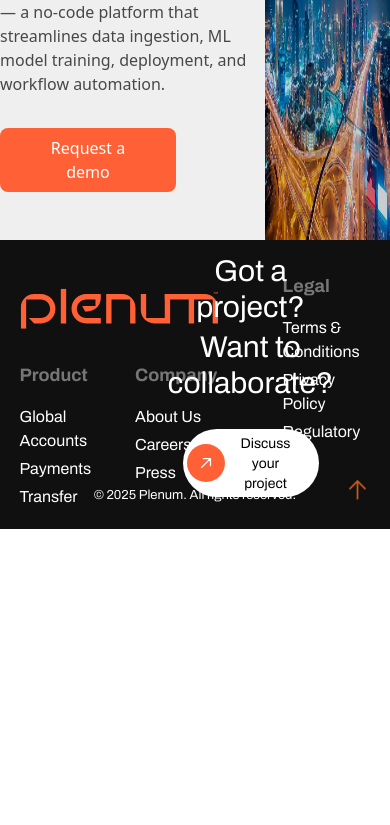
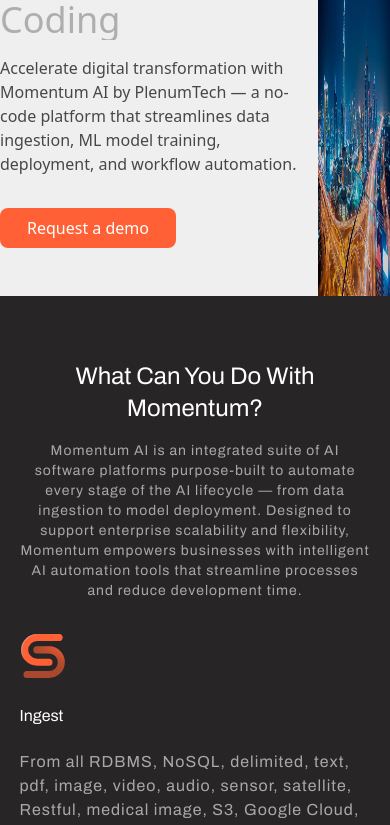
Before and after one commit to developers-xntric/Plenum, a Next.js app: page /product/momentum-ai in a window 390 px wide. Shown: the part 1156-1981 px from the top of the page. Before the commit the page ends 1685 px from the top, so only its background shows below. Built offline with nearby package versions, Linux system fonts and the light colour scheme; grey boxes are pictures that could not be loaded.

Commit message:
momentum product page done except 1 section

```diff
--- a/src/app/(screens)/product/momentum-ai/page.jsx
+++ b/src/app/(screens)/product/momentum-ai/page.jsx
@@ -1,11 +1,41 @@
+import BrandSlider from "@/components/common/brand-slider"
 import AISolutions from "@/components/product/AI-solutions"
 import MomentumAIHero from "@/components/product/momentum-ai/hero"
+import StartSmallWithAI from "@/components/product/start-small-with-AI"
+import MicrosoftDynamic from "@/components/service/microsoft/microsoft-dynamic"
+import PinkSection from "@/components/service/pink-section"
+import ServiceContact from "@/components/service/service-contact"
+import { service_brand_icons } from "@/data/brand-slider-icons-data"
+import { momentumaiservices } from "@/data/momentum-ai-service"
 
 const MomentumAI = () => {
     return (
         <div>
             <MomentumAIHero />
-            <AISolutions/>
+            <div className="2xl:max-w-[1440px] mx-auto w-[93%] xl:w-[90%] 2xl:w-[90%] py-10">
+
+                <BrandSlider brand_icons={service_brand_icons} text={"Trusted by world's most exciting brands"} />
+
+            </div>
+            <AISolutions />
+            <MicrosoftDynamic heading1='What Can You Do With Momentum?' heading2='' para='Momentum AI is an integrated suite of AI software platforms purpose-built to automate every stage of the AI lifecycle — from data ingestion to model deployment. Designed to support enterprise scalability and flexibility, Momentum empowers businesses with intelligent AI automation tools that streamline processes and reduce development time.' services={momentumaiservices}
+                className='flex flex-col item-ce'
+                bgColor='black'
+                paraClass={'lg:max-w-[90%] xl:max-w-[80%] 2xl:max-w-[70%]'}
+                gridcol='md:grid-cols-2 lg:grid-cols-4'
+            />
+            <StartSmallWithAI />
+            <div className='py-16'>
+                <PinkSection
+                    heading={"Ready To Supercharge Your AI Workflow?"}
+                    text={"Ready to explore the power of AI? Contact us 24×7 to schedule a one-on-one consultation and see how Momentum AI can elevate your AI workflow management and automation journey."}
+                    show_button={true}
+                    className="xl:h-[340px]"
+                    isVideo={true}
+                />
+            </div>
+            <ServiceContact />
+
         </div>
     )
 }
--- a/src/components/product/AI-solutions.jsx
+++ b/src/components/product/AI-solutions.jsx
@@ -6,19 +6,19 @@ export default function AISolutions() {
             <div className={` `}>
                 <div className={`flex 2xl:items-center justify-between`}>
                     <div className='space-y-7'>
-                        <div className="2xl:max-w-[1440px] lg:w-[82%] xl:w-[85%] 2xl:w-[60%] mx-auto flex flex-col py-12">
+                        <div className="2xl:max-w-[1440px] lg:w-[82%] xl:w-[65%] 2xl:w-[50%] mx-auto flex flex-col py-12">
 
                             <div className='relative flex items-center justify-start'>
-                                <h2 className='text-[36px] text-secondary font-medium home-section-headings leading-10 lg:max-w-[70%] xl:max-w-[70%]   '>Create Comprehensive
+                                <h2 className='text-[36px] text-secondary font-medium home-section-headings leading-10 lg:max-w-[80%] xl:max-w-[90%] 2xl:max-w-[90%]   '>Create Comprehensive
                                     AI Solutions Without Coding</h2>
                             </div>
-                            <p className='text-secondary font-["Archivo"] lg:max-w-[80%] xl:max-w-[62%] 2xl:max-w-[68%] my-4 opacity-75'>Accelerate digital transformation with Momentum AI by PlenumTech — a no-code platform that streamlines data ingestion, ML model training, deployment, and workflow automation.</p>
+                            <p className='text-secondary font-["Archivo"] lg:max-w-[85%] xl:max-w-[99%] 2xl:max-w-[90%] my-4 opacity-75'>Accelerate digital transformation with Momentum AI by PlenumTech — a no-code platform that streamlines data ingestion, ML model training, deployment, and workflow automation.</p>
 
-                            <button className='font-["Archivo"] mt-4 w-44 cursor-pointer bg-primary rounded-[8px] xl:px-8 px-8 xl:py-3 py-2 text-white font-primary xl:text-[15px] '  >Request a demo</button>
+                            <button className='font-["Archivo"] mt-4 w-44 cursor-pointer bg-primary rounded-[8px] xl:px-8 px-4 xl:py-3 py-2 text-white font-primary xl:text-[15px] '  >Request a demo</button>
                         </div>
 
                     </div>
-                    <div className=' flex justify-center items-center '>
+                    <div className=' flex justify-center items-center w-[80%] 2xl:w-[50%] '>
                         <Image src={"/images/product-momentum-ai/AI-solutions.webp"} alt='img' width={1000} height={1000} className='w-full h-full' />
                     </div>
                 </div>
--- /dev/null
+++ b/src/components/product/start-small-with-AI.jsx
@@ -0,0 +1,31 @@
+import Image from "next/image"
+
+export default function StartSmallWithAI() {
+    return (
+        <section className=" py-12">
+            <div className="2xl:max-w-[1440px] mx-auto w-[90%]">
+                <div className="text-center mb-8">
+                    <h2 className="text-[50px] leading-[50px] mx-auto max-w-[55%] xl:max-w-[45%] 2xl:max-w-[50%] font-['Archivo'] text-secondary font-medium home-section-headings mb-6">Start Small and Scale Big
+                        with Momentum AI</h2>
+
+                    <p className="max-w-[80%] xl:max-w-[65%] 2xl:max-w-[55%] mx-auto text-secondary font-['Archivo'] opacity-75">
+                        Momentum AI is a powerful cluster technology designed to grow with your business. As your data volume and processing demands increase, Momentum scales effortlessly—offering unmatched flexibility and performance. It supports deployment across leading cloud platforms like Amazon AWS, Google Cloud, IBM Bluemix/Cloud, and Microsoft Azure, as well as on-premises in private clouds or data centers.
+                    </p>
+
+                </div>
+
+                <div className="bg-black overflow-hidden shadow-xl max-w-[85%] mx-auto">
+                    <div className="relative w-full" style={{ height: "610px" }}>
+                        <Image
+                            src="/service/OCF/OCF_ERP.svg"
+                            alt="Oracle Fusion Cloud ERP Dashboard"
+                            fill
+                            className="object-contain"
+                            priority
+                        />
+                    </div>
+                </div>
+            </div>
+        </section>
+    )
+}
--- a/src/components/service/microsoft/microsoft-dynamic.jsx
+++ b/src/components/service/microsoft/microsoft-dynamic.jsx
@@ -1,23 +1,23 @@
 import Button from "@/components/common/button"
 import Image from "next/image"
 
-export default function MicrosoftDynamic({ heading1, heading2, para, services, button, bgColor = "white", className, isCenter = false, paraClass }) {
+export default function MicrosoftDynamic({ heading1, heading2, para, services, button, bgColor = "white", className, isCenter = false, paraClass, gridcol }) {
     return (
-        <main className={`flex flex-col items-center font-['Archivo'] justify-center py-16 bg-[#EFEFEF] ${bgColor === "black" ? "bg-black text-white" : "bg-[#EFEFEF]"} `}>
+        <main className={`flex flex-col items-center font-['Archivo'] justify-center py-16 ${bgColor === "black" ? "bg-[#282526] text-white" : "bg-[#EFEFEF]"} `}>
             <div className="2xl:max-w-[1440px] max-w-[90%] mx-auto">
                 <div className="text-center mb-8 md:mb-12">
                     <h1 className={`text-2xl font-medium  ${bgColor === "black" ? "text-white" : "home-section-headings"} md:text-3xl lg:text-[50px]`}>
                         {heading1}
                     </h1>
-                    <h1 className={`text-2xl md:text-3xl lg:text-[50px]  font-medium   ${bgColor === "black" ? "text-white" : "home-section-headings"} mb-4`}>
+                    <h1 className={`text-2xl md:text-3xl lg:text-[50px]  font-medium  ${bgColor === "black" ? "text-white" : "home-section-headings"} mb-4`}>
                         {heading2}
                     </h1>
-                    <p className="text-sm md:text-base opacity-60 max-w-2xl mx-auto">
+                    <p className={`text-sm md:text-base opacity-60 max-w-2xl mx-auto tracking-[1px] ${paraClass}`}>
                         {para}
                     </p>
                 </div>
 
-                <div className="grid grid-cols-1 md:grid-cols-2 lg:grid-cols-3 gap-6 md:gap-8">
+                <div className={`grid grid-cols-1 md:grid-cols-2 lg:grid-cols-3  gap-6 md:gap-8 ${gridcol}`}>
                     {services?.map((service, index) => (
                         <div key={index} className={`${className}`}>
                             <div className="w-12 h-12 mb-5">
@@ -29,13 +29,16 @@ export default function MicrosoftDynamic({ heading1, heading2, para, services, b
                                     className="w-full h-full object-contain"
                                 />
                             </div>
-                            <h3 className={`w-[60%] ${isCenter && 'mx-auto'} text-base md:text-[20px] font-medium ${bgColor === "black" ? "text-white" : "home-section-headings"} mb-[18px]`}>{service.title}</h3>
-                            <p className={`"text-xs md:text-[15px] opacity-60  ${paraClass} `}>
+                            <h3 className={`${gridcol ? 'w-full' : 'w-[60%]'}  ${isCenter && 'mx-auto'} text-base md:text-[28px] font-medium ${bgColor === "black" ? "text-white" : "home-section-headings"} mb-[18px] leading-8`}>{service.title}</h3>
+                            <p className={`"text-xs md:text-[15px] opacity-60 tracking-[1px]  ${paraClass} `}>
                                 {service.description}
                             </p>
                         </div>
                     ))}
                 </div>
+
+
+                {button && (
 
                     <div className="flex justify-center mt-8 md:mt-12">
                         <Button
@@ -44,6 +47,7 @@ export default function MicrosoftDynamic({ heading1, heading2, para, services, b
                             className={`px-6 py-2 border border-gray-300 rounded text-sm md:text-base ${bgColor === "black" ? "text-white" : "text-gray-700"} `}
                         />
                     </div>
+                )}
             </div>
         </main>
     )
--- a/src/components/service/oracle-cloud-fusion/ocf-erp.jsx
+++ b/src/components/service/oracle-cloud-fusion/ocf-erp.jsx
@@ -25,7 +25,7 @@ export default function OracleCloudFusionERP() {
                 </p>
             </div>
 
-            <div className="bg-black rounded-lg overflow-hidden shadow-xl">
+            <div className="bg-black  overflow-hidden shadow-xl max-w-[85%] mx-auto">
                 <div className="relative w-full" style={{ height: "610px" }}>
                     <Image
                         src="/service/OCF/OCF_ERP.svg"
--- /dev/null
+++ b/src/data/momentum-ai-service.js
@@ -0,0 +1,50 @@
+export const momentumaiservices = [
+  {
+    title: "Ingest",
+    icon: "/service/MD/icon1.svg",
+    description:
+      "From all RDBMS, NoSQL, delimited, text, pdf, image, video, audio, sensor, satellite, Restful, medical image, S3, Google Cloud, Dropbox, and more.​",
+  },
+  {
+    title: "Transform",
+    icon: "/service/MD/icon2.svg",
+    description:
+      "Highly scalable, simple, UI-based engine to transform, merge, join, blend and filter all your data from multiple sources at scale and speed.​",
+  },
+  {
+    title: "Data Pipeline​",
+    icon: "/service/MD/icon3.svg",
+    description:
+      "Automate data ingestion, transformation, processing, and exchange by building a customized pipeline to work with data in real-time, scheduled, or batch mode.​ ",
+  },
+  {
+    title: "ML & AI",
+    icon: "/service/MD/icon4.svg",
+    description:
+      "With a no-coding AI platform, perform automated feature engineering, train AI models, and deploy their production.​",
+  },
+  {
+    title: "Computer Vision​",
+    icon: "/service/MD/icon5.svg",
+    description:
+      "Train and deploy the image and video-based classification, object detection, and facial recognition models. Use pre-trained and customize OCR/ICR model",
+  },
+  {
+    title: "Nlp",
+    icon: "/product/icon6.svg",
+    description:
+      "Use or train models for language modeling, text summarization, POS, NER, sentiment analysis, document similarity and more.​",
+  },
+  {
+    title: "Automation",
+    icon: "/service/MD/icon6.svg",
+    description:
+      "Create a digital workforce by automating repetitive tasks. Utilize AI models to build complex business process automation using UI driven approach.​",
+  },
+  {
+    title: "Visualization",
+    icon: "/product/icon8.svg",
+    description:
+      "Visualize AI outcomes, monitor and track KPIs using an intuitive web-based dashboard with graphs and charts. Perform validation and verification with customizable workflow",
+  },
+];
```
Also changed, not shown: public/product/icon6.svg (added), public/product/icon8.svg (added). Lines whose indentation alone changed are shown as unchanged.
